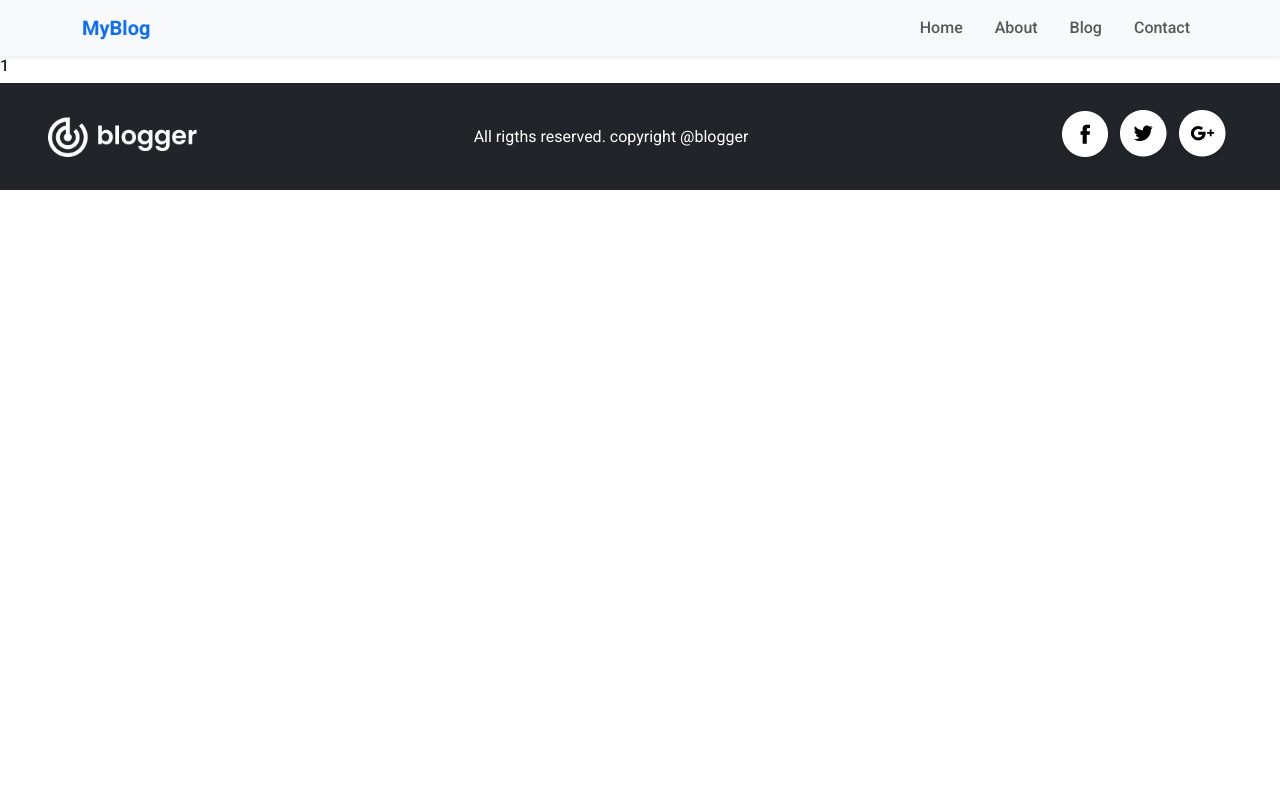
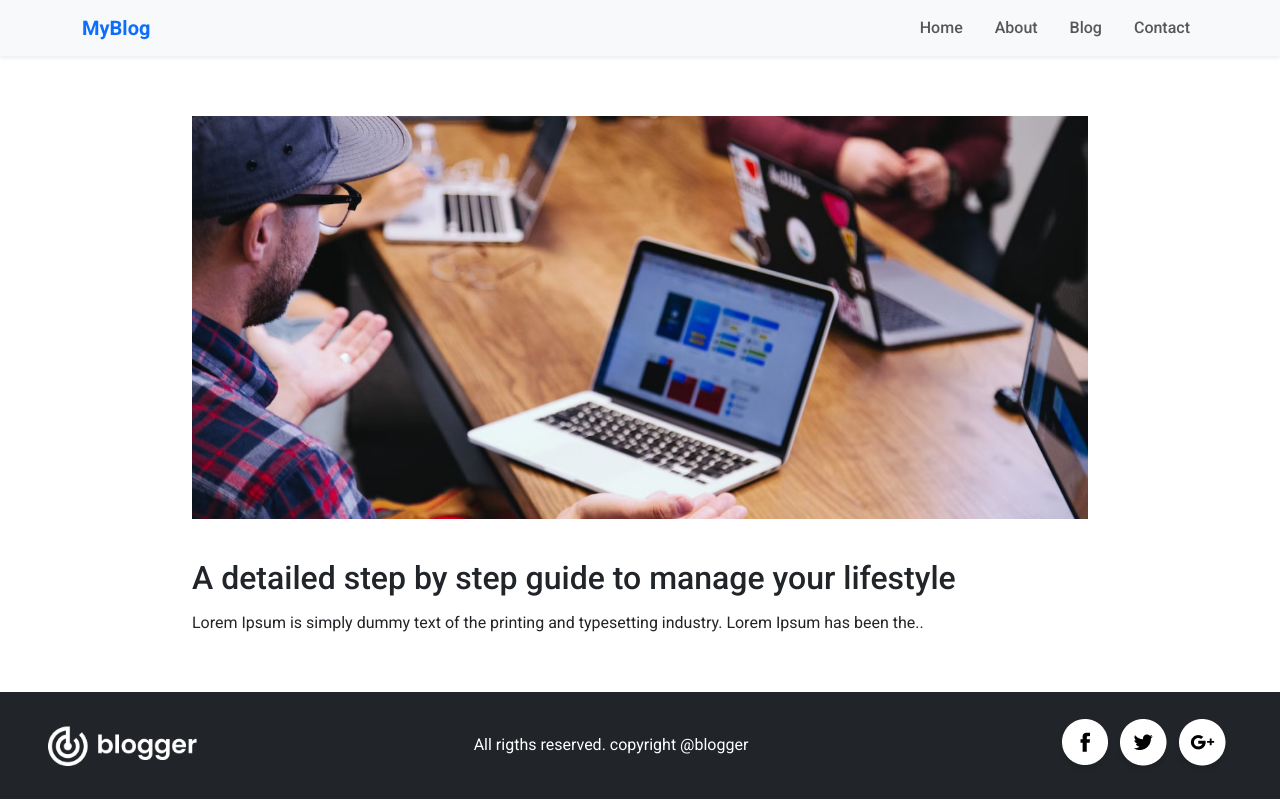
Before and after one commit to abdullahwebdev9176/blog-app, a Next.js app: page /blogs/1 in a window 1280 px wide. Built offline with nearby package versions, Linux system fonts and the light colour scheme.

Commit message:
updated blog details page

```diff
--- a/app/blogs/[id]/page.jsx
+++ b/app/blogs/[id]/page.jsx
@@ -1,35 +1,11 @@
 
-"use client";
 
-import { blog_data } from '@/Assets/assets'
-import React, { use, useEffect, useState } from 'react'
+import BlogDetails from "@/components/BlogDetails";
 
-const Page = ({params}) => {
-    const { id } = use(params);
+const Page = ({ params }) => {
+  const id = params.id;
 
-    const [blogData, setBlogData] = useState(null)
+  return <BlogDetails id={id} />
+};
 
-    const fetchBlogData = ()=>{
-
-        const data =  blog_data.find((item)=>{
-            return Number(id) === item.id
-        })
-
-        if(data){
-            setBlogData(data);
-            console.log(data)
-        }
-
-    }
-
-    useEffect(()=>{
-        fetchBlogData()
-    },[id])
-  return (
-    <>
-        <h6>{id}</h6>
-    </>
-  )
-}
-
-export default Page
+export default Page;
--- a/app/globals.css
+++ b/app/globals.css
@@ -123,3 +123,31 @@ body {
 .footer-box ul li{
   list-style: none;
 }
+.details-container{
+  max-width: calc(100% - 30%);
+  margin: 60px auto;
+}
+.blog-details-img{
+  position: relative;
+  padding-top: 45%;
+}
+.blog-details-img img{
+  position: absolute;
+  top: 0;
+  left: 0;
+  width: 100%;
+  height: 100%;
+  object-fit: cover;
+}
+.blog-content{
+  margin-top: 40px;
+}
+.blog-content h2{
+  margin-bottom: 15px;
+}
+
+.blog-content p{
+  font-size: 16px;
+  line-height: normal;
+  letter-spacing: normal;
+}
--- /dev/null
+++ b/components/BlogDetails.jsx
@@ -0,0 +1,32 @@
+// components/BlogDetails.jsx
+"use client";
+import { blog_data } from "@/Assets/assets";
+import { useEffect, useState } from "react";
+import Image from "next/image";
+
+const BlogDetails = ({ id }) => {
+    const [blogData, setBlogData] = useState(null);
+
+    useEffect(() => {
+        const data = blog_data.find((item) => Number(id) === item.id);
+        if (data) setBlogData(data);
+    }, [id]);
+
+    if (!blogData) return <p>Loading...</p>;
+
+    return (
+        <>
+            <div className="details-container">
+                <div className="blog-details-img">
+                    <Image src={blogData.image} alt={blogData.title} />
+                </div>
+                <div className="blog-content">
+                    <h2>{blogData.title}</h2>
+                    <p>{blogData.description}</p>
+                </div>
+            </div>
+        </>
+    );
+};
+
+export default BlogDetails;
```
